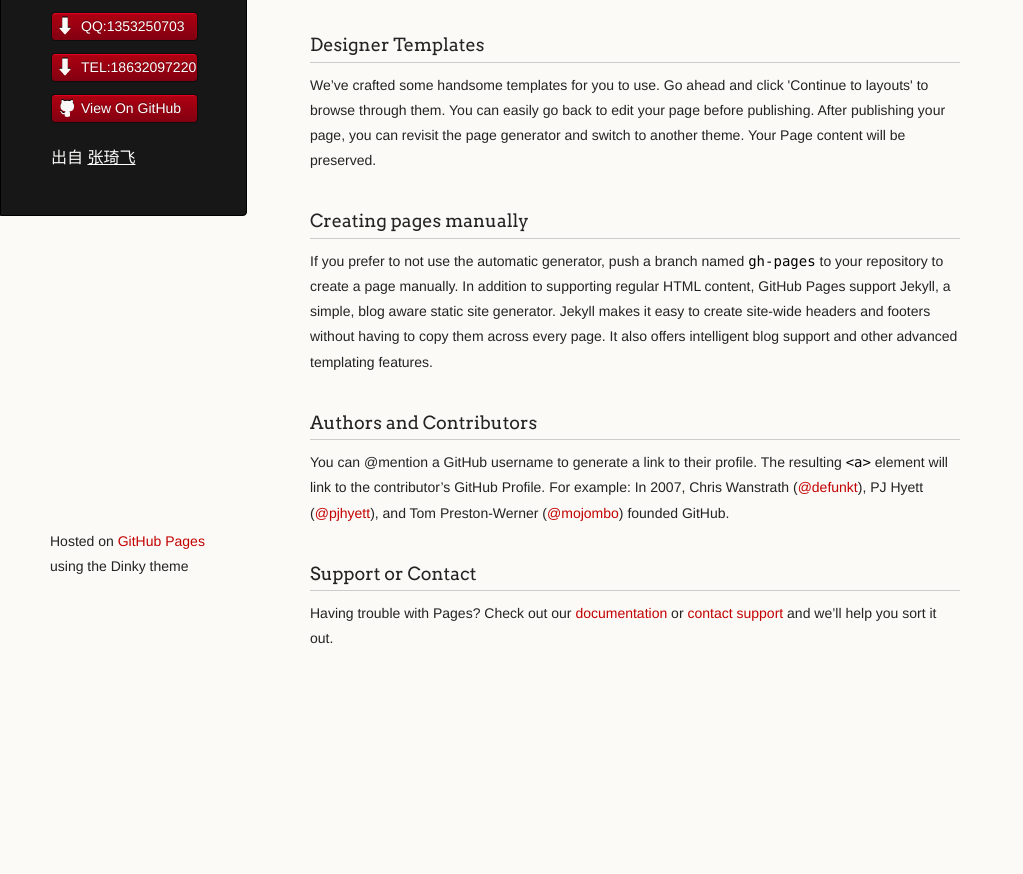
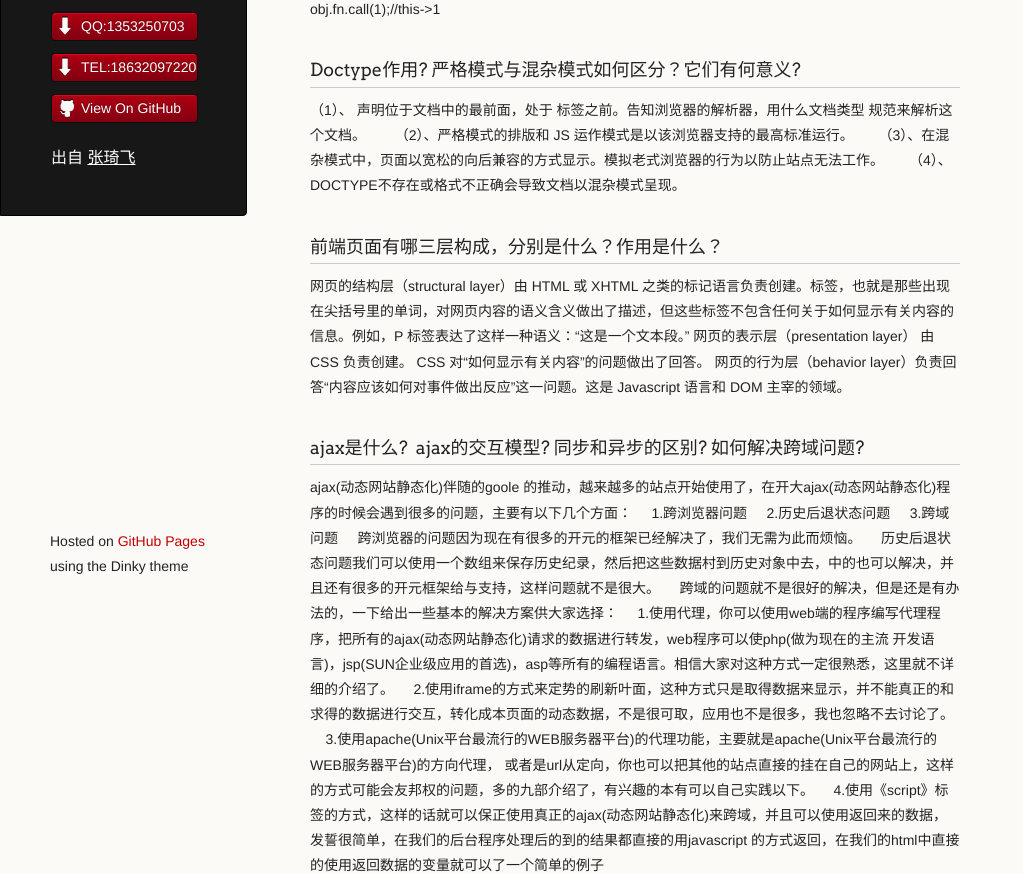
Before and after one commit to zhangqifei/Home, a plain HTML site: page index.html in a window 1280 px wide. Shown: the part 189-1063 px from the top of the page, without its empty margins (0-1023 px from the left). Before the commit the page ends 913 px from the top, so only its background shows below. Drawn offline with Linux system fonts and the light colour scheme.

Commit message:
Update index.html

```diff
--- a/index.html
+++ b/index.html
@@ -33,28 +33,77 @@
         <h3>
 <a id="welcome-to-github-pages" class="anchor" href="#welcome-to-github-pages" aria-hidden="true"><span aria-hidden="true" class="octicon octicon-link"></span></a>有关this的五种情况</h3>
 
-<p>1、看函数执行的时候,函数名之前是否有".",有的话"."前面是谁this就是谁,没有的话this就是window , 2)自执行函数中的this永远是window, 3)给元素的某一个事件绑定方法,当事件触发的时候,方法中的this是当前元素本身 ,4)在构造函数模式中,我们的this.xxx=xxx中的this是当前的类的一个实例,5)call和apply强制改变this的指向->以上所有的this情况在遇到call/apply的时候都不好使,都已强制改变的为主
+<p>1、看函数执行的时候,函数名之前是否有".",有的话"."前面是谁this就是谁,没有的话this就是window  2、自执行函数中的this永远是window  3、给元素的某一个事件绑定方法,当事件触发的时候,方法中的this是当前元素本身  4、在构造函数模式中,我们的this.xxx=xxx中的this是当前的类的一个实例  5、call和apply强制改变this的指向->以上所有的this情况在遇到call/apply的时候都不好使,都已强制改变的为主
   obj.fn.call(1);//this->1 </p>
 
 <h3>
-<a id="designer-templates" class="anchor" href="#designer-templates" aria-hidden="true"><span aria-hidden="true" class="octicon octicon-link"></span></a>Designer Templates</h3>
+<a id="designer-templates" class="anchor" href="#designer-templates" aria-hidden="true"><span aria-hidden="true" class="octicon octicon-link"></span></a>Doctype作用? 严格模式与混杂模式如何区分？它们有何意义?</h3>
 
-<p>We’ve crafted some handsome templates for you to use. Go ahead and click 'Continue to layouts' to browse through them. You can easily go back to edit your page before publishing. After publishing your page, you can revisit the page generator and switch to another theme. Your Page content will be preserved.</p>
+<p>（1）、 声明位于文档中的最前面，处于 标签之前。告知浏览器的解析器，用什么文档类型 规范来解析这个文档。
+
+　　（2）、严格模式的排版和 JS 运作模式是以该浏览器支持的最高标准运行。
+
+　　（3）、在混杂模式中，页面以宽松的向后兼容的方式显示。模拟老式浏览器的行为以防止站点无法工作。
+
+　　（4）、DOCTYPE不存在或格式不正确会导致文档以混杂模式呈现。</p>
 
 <h3>
-<a id="creating-pages-manually" class="anchor" href="#creating-pages-manually" aria-hidden="true"><span aria-hidden="true" class="octicon octicon-link"></span></a>Creating pages manually</h3>
+<a id="creating-pages-manually" class="anchor" href="#creating-pages-manually" aria-hidden="true"><span aria-hidden="true" class="octicon octicon-link"></span></a>前端页面有哪三层构成，分别是什么？作用是什么？</h3>
 
-<p>If you prefer to not use the automatic generator, push a branch named <code>gh-pages</code> to your repository to create a page manually. In addition to supporting regular HTML content, GitHub Pages support Jekyll, a simple, blog aware static site generator. Jekyll makes it easy to create site-wide headers and footers without having to copy them across every page. It also offers intelligent blog support and other advanced templating features.</p>
+<p>网页的结构层（structural layer）由 HTML 或 XHTML 之类的标记语言负责创建。标签，也就是那些出现在尖括号里的单词，对网页内容的语义含义做出了描述，但这些标签不包含任何关于如何显示有关内容的信息。例如，P 标签表达了这样一种语义：“这是一个文本段。”
+网页的表示层（presentation layer） 由 CSS 负责创建。 CSS 对“如何显示有关内容”的问题做出了回答。
+网页的行为层（behavior layer）负责回答“内容应该如何对事件做出反应”这一问题。这是 Javascript 语言和 DOM 主宰的领域。</p>
 
 <h3>
-<a id="authors-and-contributors" class="anchor" href="#authors-and-contributors" aria-hidden="true"><span aria-hidden="true" class="octicon octicon-link"></span></a>Authors and Contributors</h3>
+<a id="authors-and-contributors" class="anchor" href="#authors-and-contributors" aria-hidden="true"><span aria-hidden="true" class="octicon octicon-link"></span></a>ajax是什么?  ajax的交互模型? 同步和异步的区别? 如何解决跨域问题?</h3>
 
-<p>You can @mention a GitHub username to generate a link to their profile. The resulting <code>&lt;a&gt;</code> element will link to the contributor’s GitHub Profile. For example: In 2007, Chris Wanstrath (<a href="https://github.com/defunkt" class="user-mention">@defunkt</a>), PJ Hyett (<a href="https://github.com/pjhyett" class="user-mention">@pjhyett</a>), and Tom Preston-Werner (<a href="https://github.com/mojombo" class="user-mention">@mojombo</a>) founded GitHub.</p>
+<p>ajax(动态网站静态化)伴随的goole 的推动，越来越多的站点开始使用了，在开大ajax(动态网站静态化)程序的时候会遇到很多的问题，主要有以下几个方面：
+    1.跨浏览器问题
+    2.历史后退状态问题
+
+    3.跨域问题
+    跨浏览器的问题因为现在有很多的开元的框架已经解决了，我们无需为此而烦恼。
+    历史后退状态问题我们可以使用一个数组来保存历史纪录，然后把这些数据村到历史对象中去，中的也可以解决，并且还有很多的开元框架给与支持，这样问题就不是很大。
+    跨域的问题就不是很好的解决，但是还是有办法的，一下给出一些基本的解决方案供大家选择：
+    1.使用代理，你可以使用web端的程序编写代理程序，把所有的ajax(动态网站静态化)请求的数据进行转发，web程序可以使php(做为现在的主流 开发语言)，jsp(SUN企业级应用的首选)，asp等所有的编程语言。相信大家对这种方式一定很熟悉，这里就不详细的介绍了。
+    2.使用iframe的方式来定势的刷新叶面，这种方式只是取得数据来显示，并不能真正的和求得的数据进行交互，转化成本页面的动态数据，不是很可取，应用也不是很多，我也忽略不去讨论了。
+    3.使用apache(Unix平台最流行的WEB服务器平台)的代理功能，主要就是apache(Unix平台最流行的WEB服务器平台)的方向代理， 或者是url从定向，你也可以把其他的站点直接的挂在自己的网站上，这样的方式可能会友邦权的问题，多的九部介绍了，有兴趣的本有可以自己实践以下。
+    4.使用《script》标签的方式，这样的话就可以保正使用真正的ajax(动态网站静态化)来跨域，并且可以使用返回来的数据，发誓很简单，在我们的后台程序处理后的到的结果都直接的用javascript 的方式返回，在我们的html中直接的使用返回数据的变量就可以了一个简单的例子 </p>
 
 <h3>
-<a id="support-or-contact" class="anchor" href="#support-or-contact" aria-hidden="true"><span aria-hidden="true" class="octicon octicon-link"></span></a>Support or Contact</h3>
+<a id="support-or-contact" class="anchor" href="#support-or-contact" aria-hidden="true"><span aria-hidden="true" class="octicon octicon-link"></span></a>如何居中一个浮动元素?</h3>
 
-<p>Having trouble with Pages? Check out our <a href="https://help.github.com/pages">documentation</a> or <a href="https://github.com/contact">contact support</a> and we’ll help you sort it out.</p>
+<p>给div设置一个宽度，然后添加margin:0 auto属性
+
+　　div{    width:200px;    margin:0 auto; }
+
+
+
+　　居中一个浮动元素
+
+
+　　确定容器的宽高 宽500 高 300 的层  设置层的外边距 .div {   Width:500px ; height:300px;//高度可以不设  Margin: -150px 0 0 -250px;  position:relative;相对定位  background-color:pink;//方便看效果  left:50%;  top:50%;}
+
+
+　　列出display的值，说明他们的作用。position的值， relative和absolute定位原点是？
+
+
+　　1.block 象块类型元素一样显示。  none 缺省值。象行内元素类型一样显示。  inline-block 象行内元素一样显示，但其内容象块类型元素一样显示。  list-item 象块类型元素一样显示，并添加样式列表标记。
+
+
+　　2. absolute　生成绝对定位的元素，相对于 static 定位以外的第一个父元素进行定位。
+
+
+　　fixed （老IE不支持）        生成绝对定位的元素，相对于浏览器窗口进行定位。
+
+
+　　relative 　生成相对定位的元素，相对于其正常位置进行定位。
+
+
+　　static  默认值。没有定位，元素出现在正常的流中  *（忽略 top, bottom, left, right z-index 声明）。
+
+
+　　inherit 规定从父元素继承 position 属性的值。</p>
       </section>
       <footer>
         <p><small>Hosted on <a href="https://pages.github.com">GitHub Pages</a> using the Dinky theme</small></p>
```
